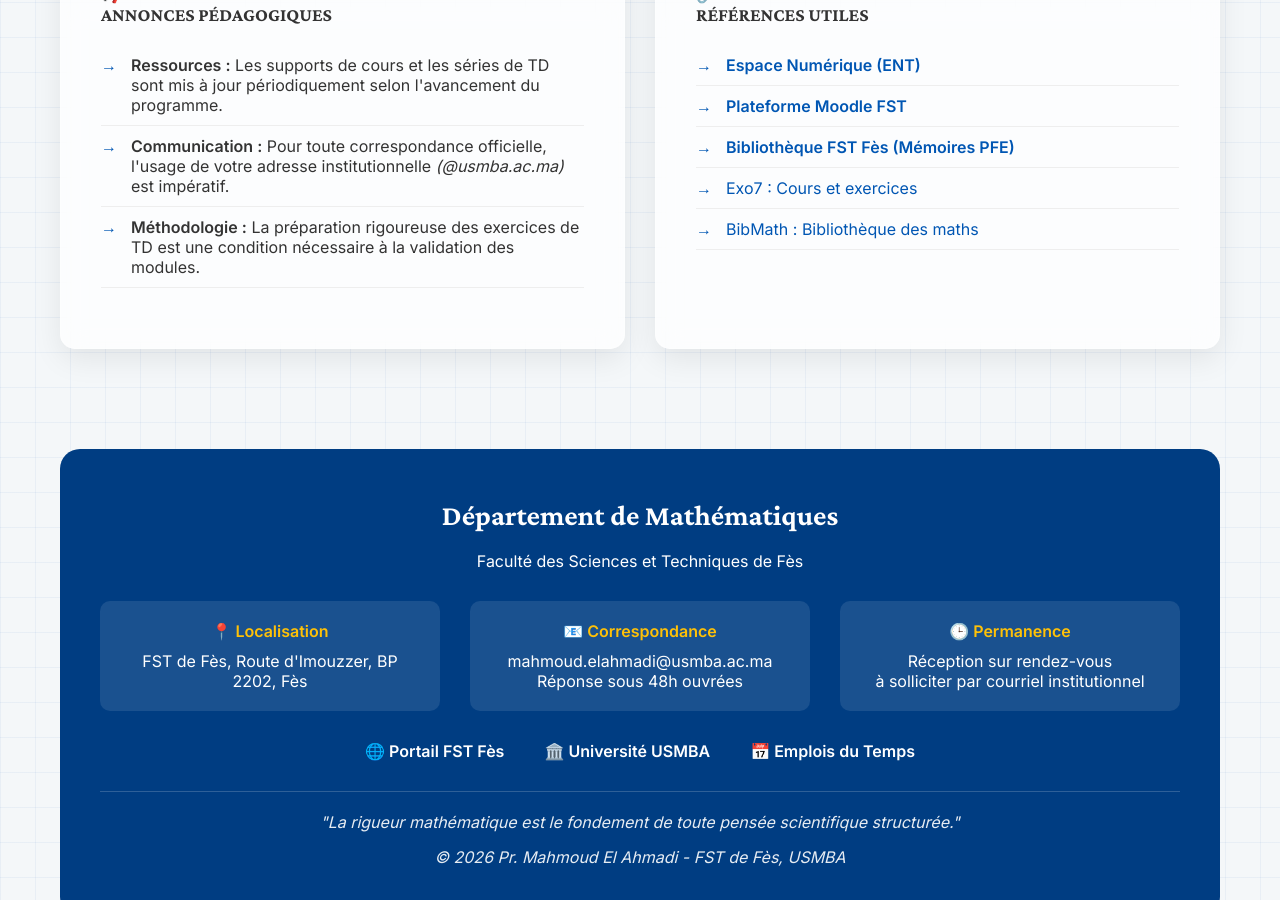
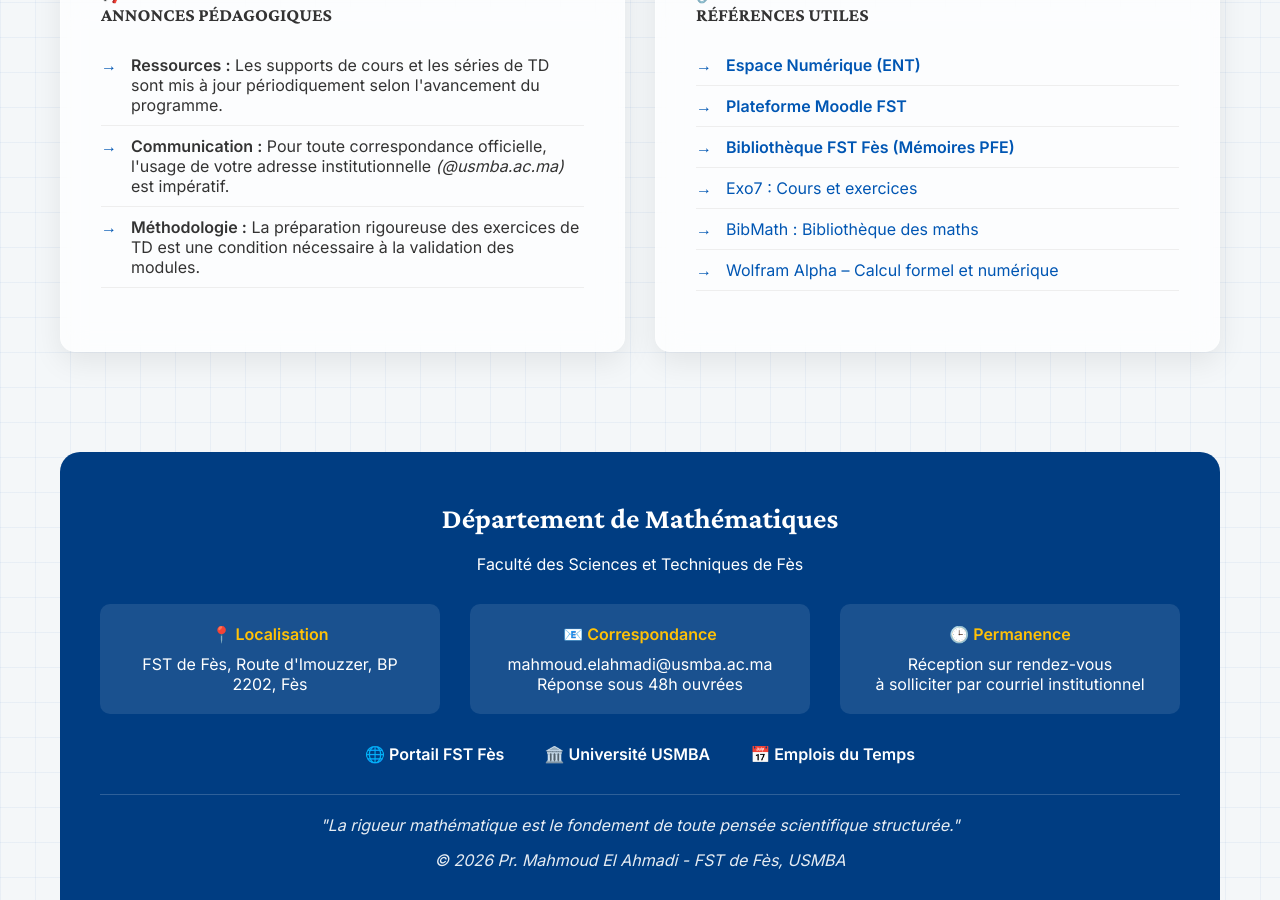
Before and after one commit to mahmoudmath/mahmoudmath.github.io, a Jekyll site: the page index.html, which Jekyll copies as it is, in a window 1280 px wide and 900 px high, scrolled down 1258 px. Built offline with Jekyll 4.4.1, drawn with Linux system fonts in a browser that asks for light colours.

Commit message:
Update index.html

```diff
--- a/index.html
+++ b/index.html
@@ -86,6 +86,7 @@
                     <li><a href="https://memoirepfe.fst-usmba.ac.ma/" target="_blank" style="color:#0056b3; font-weight: bold;">Bibliothèque FST Fès (Mémoires PFE)</a></li>
                     <li><a href="http://exo7.emath.fr/" target="_blank" style="color:#0056b3;">Exo7 : Cours et exercices</a></li>
                     <li><a href="https://www.bibmath.net/" target="_blank" style="color:#0056b3;">BibMath : Bibliothèque des maths</a></li>
+                    <li><a href="https://www.wolframalpha.com/" target="_blank" style="color:#0056b3;">Wolfram Alpha – Calcul formel et numérique</a></li>
                 </ul>
             </div>
         </div>
```
